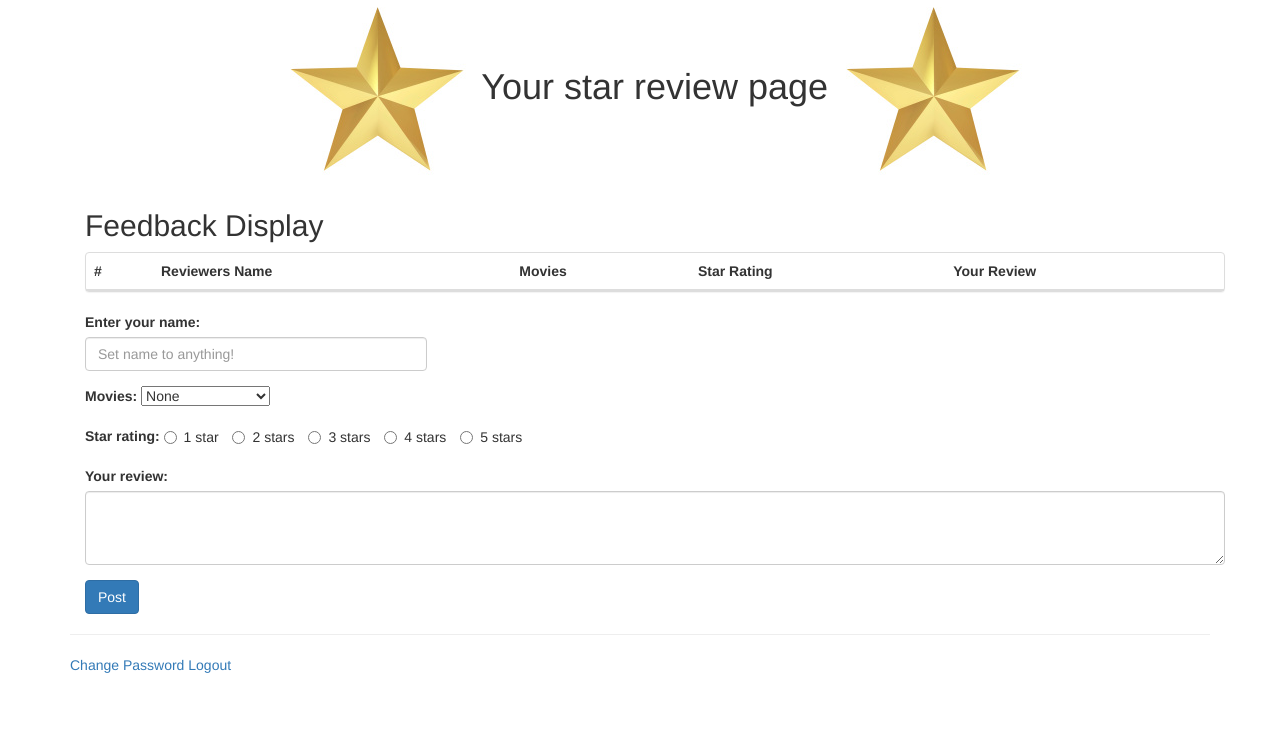
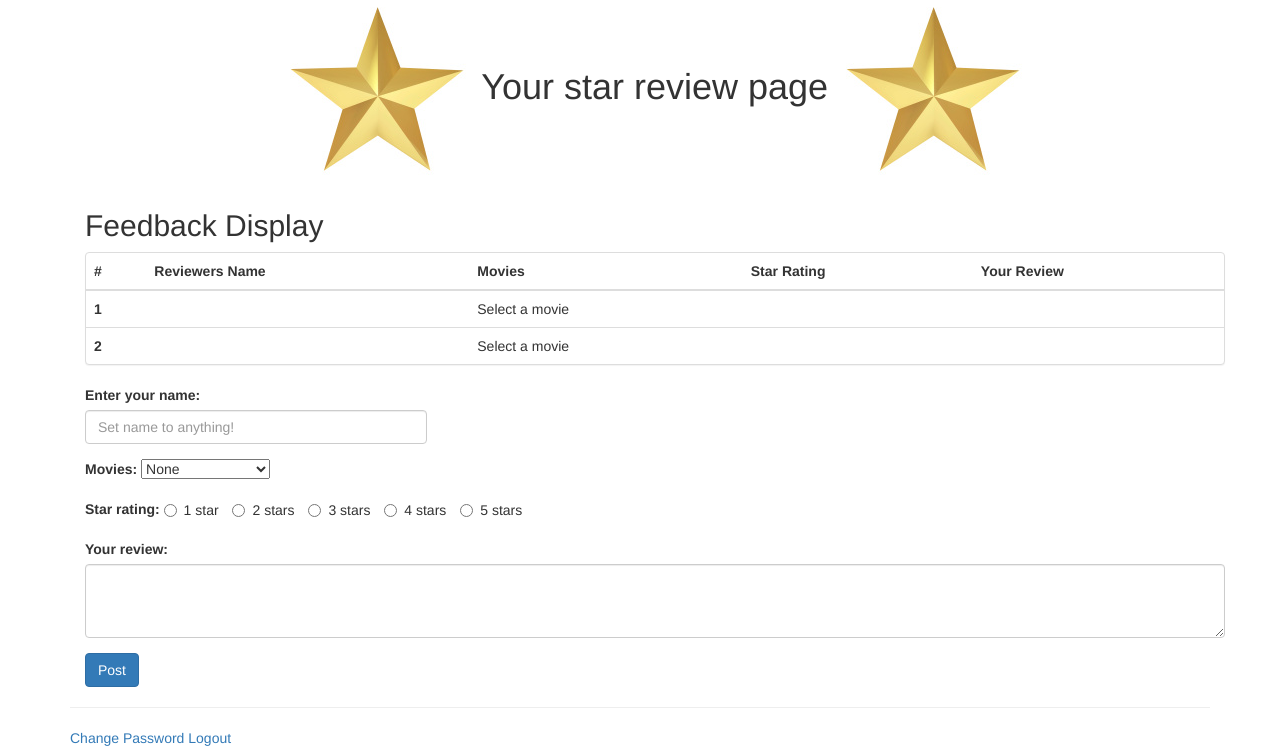
Before and after one commit to KevTHynes/Movie-review-web-app, a PHP site: page /php/reviews.php in a window 1280 px wide. Shown: the part 163-911 px from the top of the page. Before the commit the page ends 836 px from the top, so only its background shows below. Run offline with PHP 8.4, Linux system fonts and the light colour scheme; lists and menus that the app fills with data are empty; some libraries are stand-ins or nearby versions.

Commit message:
shengyang

```diff
--- a/data/reviews.xml
+++ b/data/reviews.xml
@@ -1,3 +1,3 @@
 <?xml version="1.0" encoding="UTF-8"?>
 <Reviews>
-</Reviews>
+<review><name/><movie>Select a movie</movie><rating/><text/></review><review><name/><movie>Select a movie</movie><rating/><text/></review></Reviews>
--- a/index.html
+++ b/index.html
@@ -76,7 +76,7 @@
 
 		</div>
 	</div>
-		</div>
+
 	</body>
 
 	</html>
--- a/php/reviews.php
+++ b/php/reviews.php
@@ -8,7 +8,8 @@
 	<meta name="viewport" content="width=device-width, initial-scale=1">
 	<link rel="stylesheet" href="/css/bootstrap.min.css">
 	<script src="https://ajax.googleapis.com/ajax/libs/jquery/3.1.1/jquery.min.js"></script>
-	<script src="js/bootstrap.min.js"></script>
+	<!-- <script src="js/bootstrap.min.js"></script> -->
+	<script src="https://cdn.jsdelivr.net/jquery.validation/1.15.0/jquery.validate.min.js"></script>
 </head>
 
 <body>
@@ -82,7 +83,8 @@
 		<div class="container">
 
 			<!-- form -->
-			<form method="post" name="Form1" onSubmit="return validateForm()" action="reviewProcessor.php">
+			<!-- <form method="post" name="Form1" onSubmit="return validateForm()" action="reviewProcessor.php"> -->
+			<form method="post" name="Form1" id="reviewForm" action="reviewProcessor.php">
 
 				<div class="form-group">
 					<label for="name">Enter your name: </label>
@@ -122,6 +124,22 @@
 				<input id="submit" name="submit" type="submit" value="Post" class="btn btn-primary">
 
 			</form>
+						<script type="text/javascript">
+				$(function() {
+					$("#reviewForm").validate({
+						rules: {
+							"name": "required",
+							"movie" : "required",
+							"rating" : "required",
+							"text" : "required"
+						},
+						// messages: {},
+						submitHandler: function(form) {
+							form.submit();
+						}
+					});
+				});
+			</script>
 
 		</div>
 	<hr/>
```
